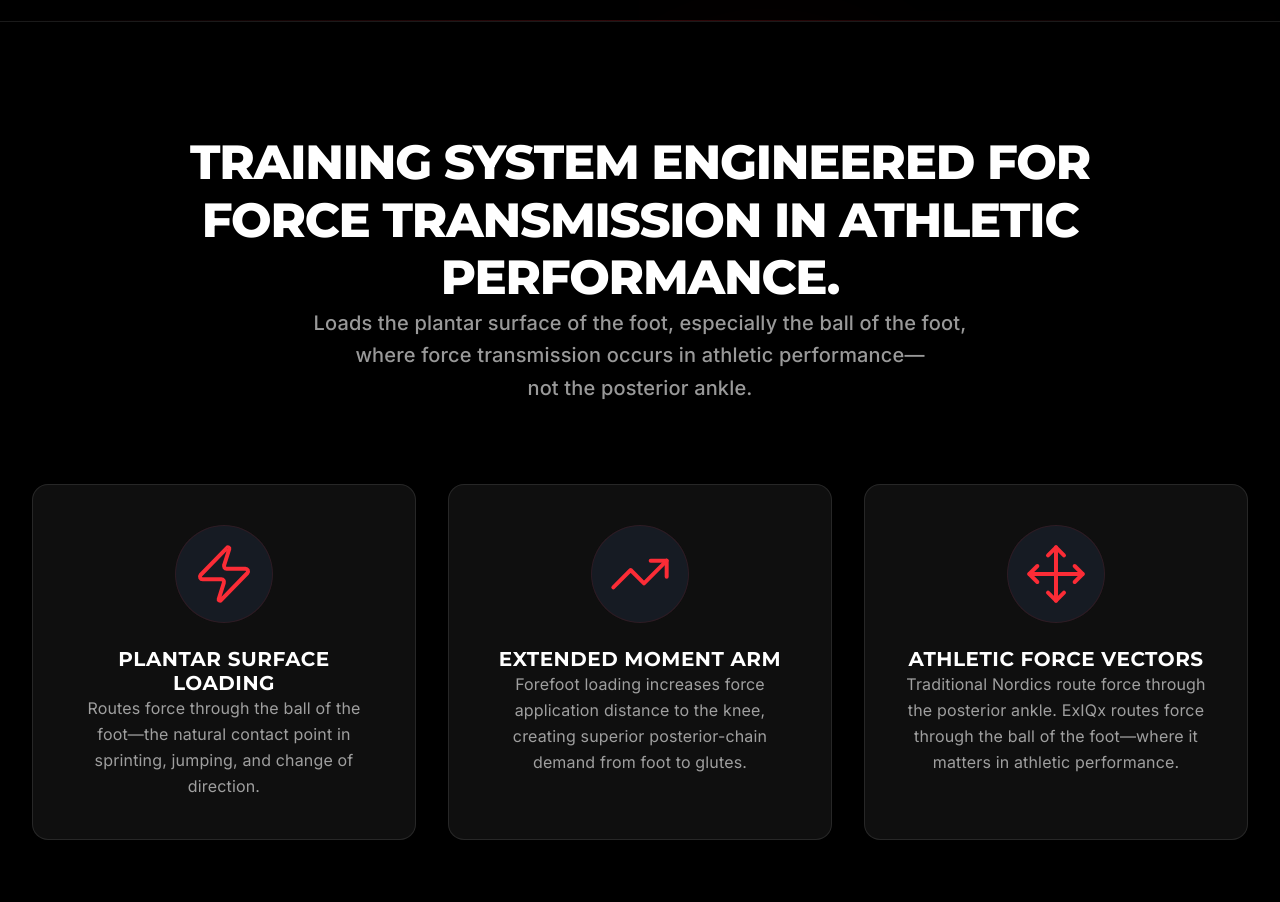
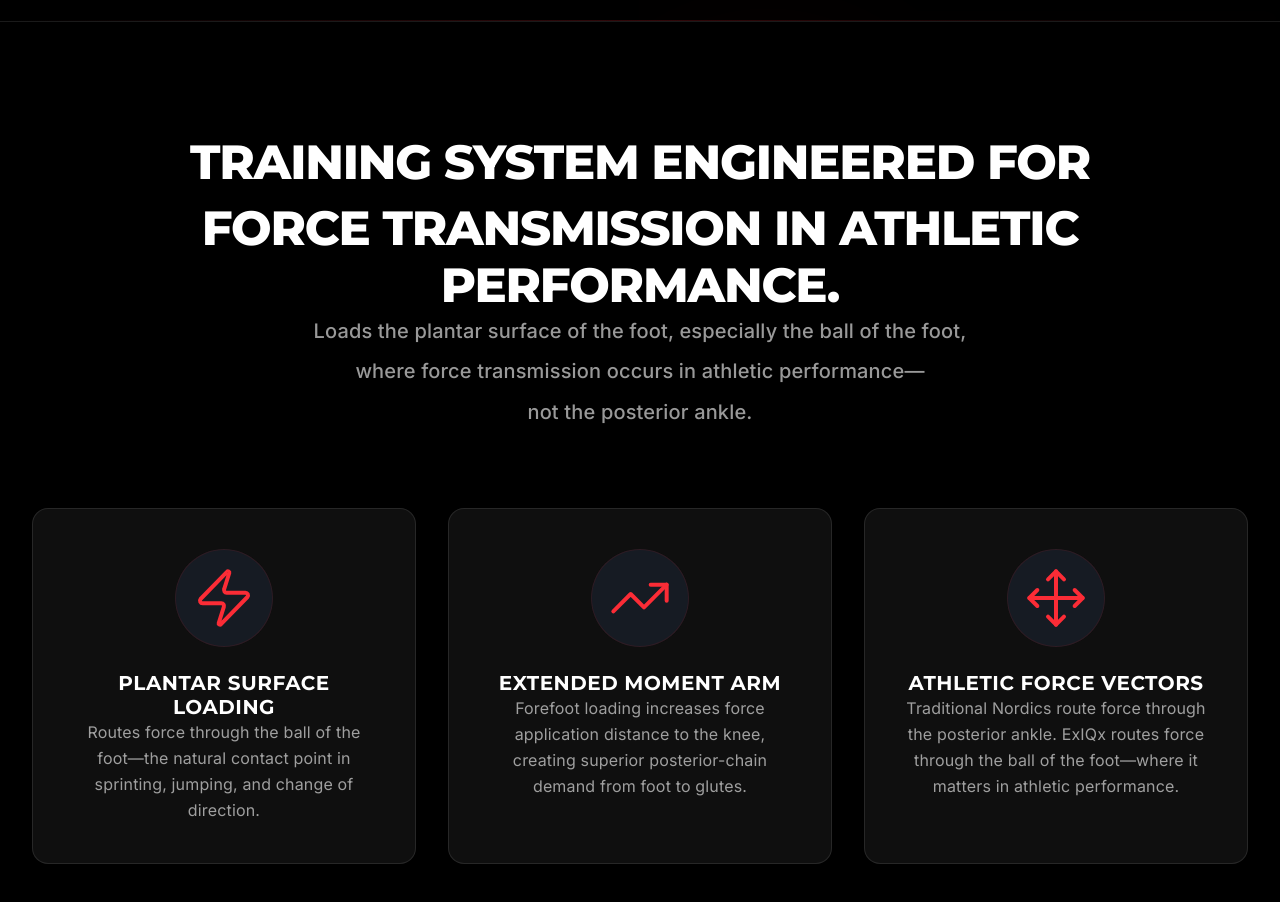
Before and after one commit to infinityspine/exiqx-website, a Next.js app: page / in a window 1280 px wide. Shown: the part 780-1682 px from the top of the page. Built offline with nearby package versions, Linux system fonts and the light colour scheme.

Commit message:
🕒 Auto-commit: 2026-01-10 11:54:39

```diff
--- a/components/sections/BiomechanicsElite.tsx
+++ b/components/sections/BiomechanicsElite.tsx
@@ -66,7 +66,7 @@ const BiomechanicsElite = memo(function BiomechanicsElite({
             <motion.h2
               id="biomechanics-elite-heading"
               variants={fadeUp}
-              className="font-display text-3xl md:text-4xl lg:text-5xl font-extrabold uppercase tracking-tight text-white text-center leading-[1.15] max-w-5xl mx-auto"
+              className="font-display text-3xl md:text-4xl lg:text-5xl font-extrabold uppercase tracking-tight text-white text-center leading-[1.2] max-w-5xl mx-auto flex flex-col gap-2"
             >
               <span className="block">TRAINING SYSTEM ENGINEERED FOR</span>
               <span className="block">FORCE TRANSMISSION IN ATHLETIC PERFORMANCE.</span>
@@ -75,7 +75,7 @@ const BiomechanicsElite = memo(function BiomechanicsElite({
             {/* Subheadline */}
             <motion.p
               variants={fadeUp}
-              className="mt-12 md:mt-14 text-base md:text-lg lg:text-xl font-medium text-gray-200/90 leading-relaxed max-w-4xl mx-auto text-center"
+              className="mt-14 md:mt-16 text-base md:text-lg lg:text-xl font-medium text-gray-200/90 leading-relaxed max-w-4xl mx-auto text-center space-y-2"
             >
               <span className="block">Loads the plantar surface of the foot, especially the ball of the foot,</span>
               <span className="block">where force transmission occurs in athletic performance—</span>
```
